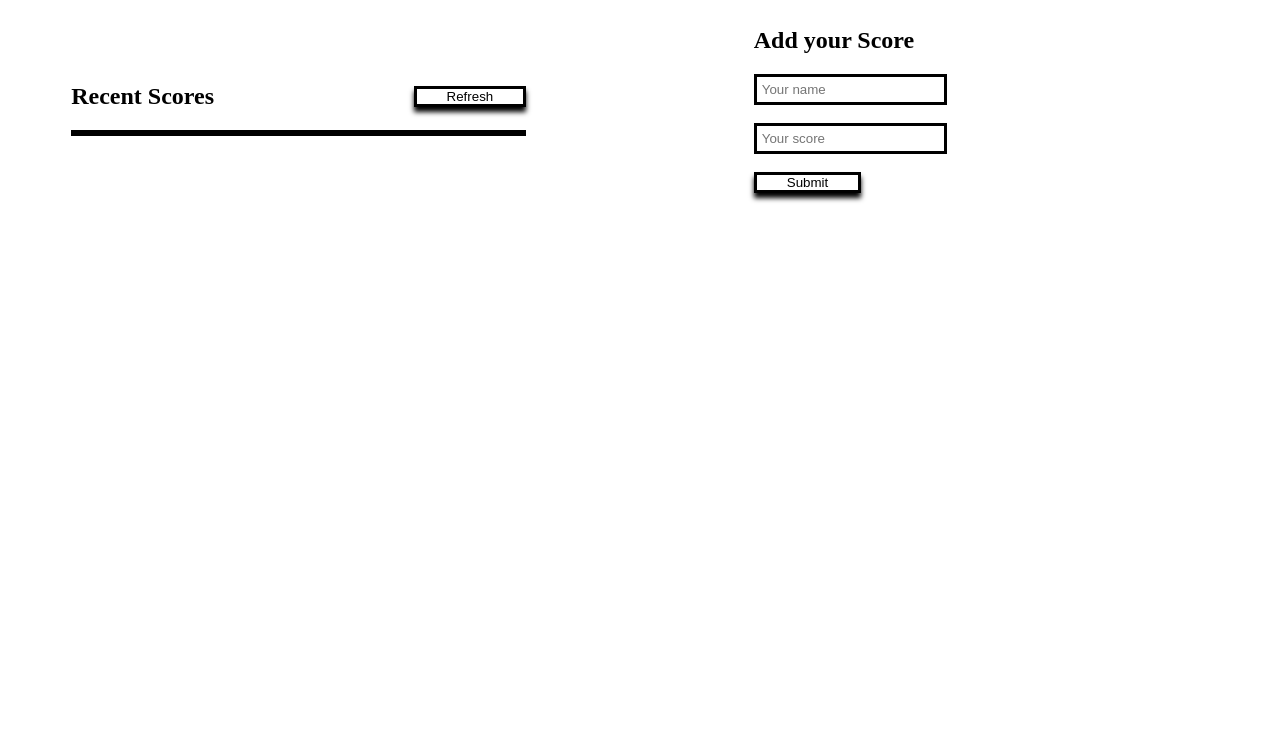
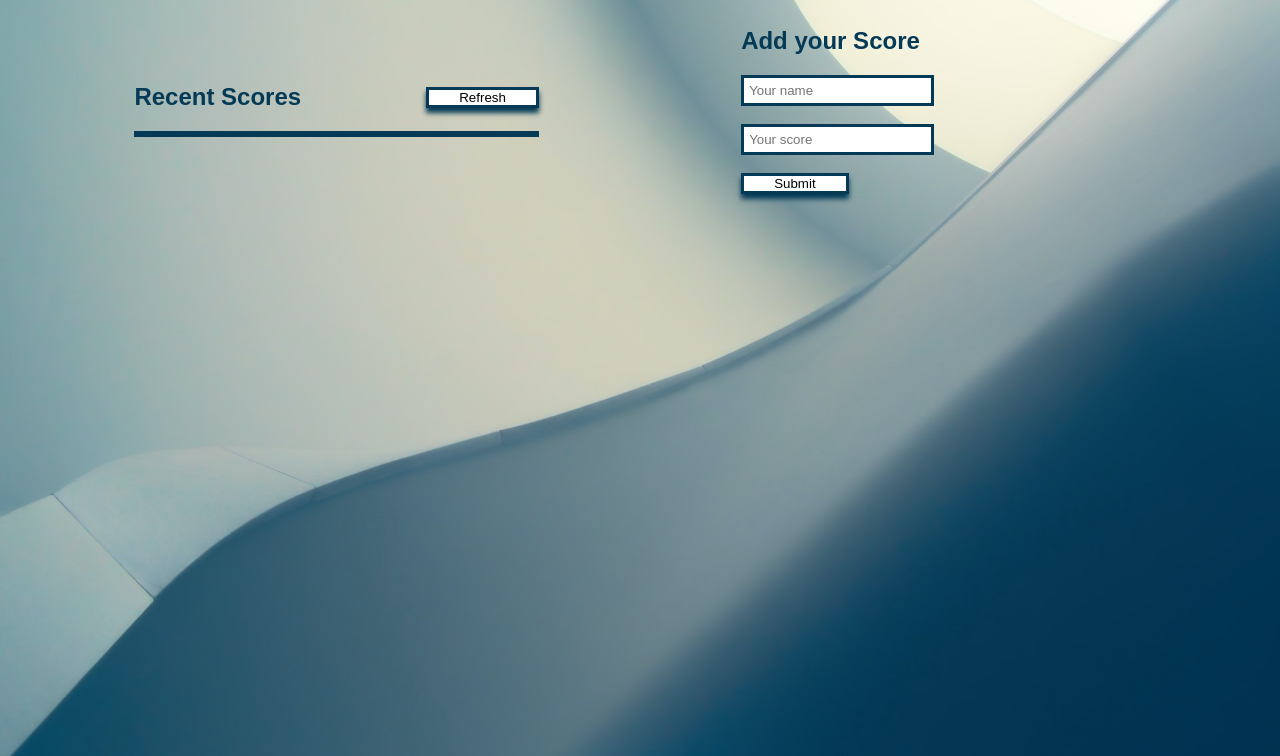
Before and after one commit to misalazeem/LeaderBoard, a website built with webpack: page src/index.html in a window 1280 px wide. Shown: the part 73-829 px from the top of the page. Before the commit the page ends 800 px from the top, so only its background shows below. Built offline with nearby package versions, Linux system fonts and the light colour scheme.

Commit message:
adding changes to styles and finishing touches

```diff
--- a/src/style.css
+++ b/src/style.css
@@ -1,14 +1,21 @@
 body {
   background-color: #fff;
+  color: #043a56;
+  font-family: sans-serif, Calibri;
+  background-image: url(./img/background.jpg);
+  background-repeat: no-repeat;
+  background-position: center;
+  background-size: cover;
+  height: 100vh;
   padding: 0;
 }
 
 header {
-  padding: 0 5%;
+  padding: 0 10%;
 }
 
 .main-section {
-  padding: 0 5%;
+  padding: 0 10%;
   display: flex;
   flex-direction: row;
   justify-content: space-between;
@@ -39,8 +46,8 @@ header {
   padding: 0 30px;
   height: 50%;
   background-color: #fff;
-  border: 3px solid #000;
-  box-shadow: 0 5px 5px #000;
+  border: 3px solid #043a56;
+  box-shadow: 0 5px 5px #043a56;
 }
 
 .add-score {
@@ -53,7 +60,8 @@ header {
 
 .table {
   width: 100%;
-  border: 3px solid #000;
+  border: 3px solid #043a56;
+  overflow: auto;
 }
 
 .table tr {
@@ -76,7 +84,7 @@ tr:nth-child(even) {
 }
 
 .form input {
-  border: 3px solid #000;
+  border: 3px solid #043a56;
   margin-bottom: 0;
   padding: 5px;
 }
```
Also changed, not shown: package.json (+7 -1 lines), dist/main.js, src/img/background.jpg (added), 1 other file.
